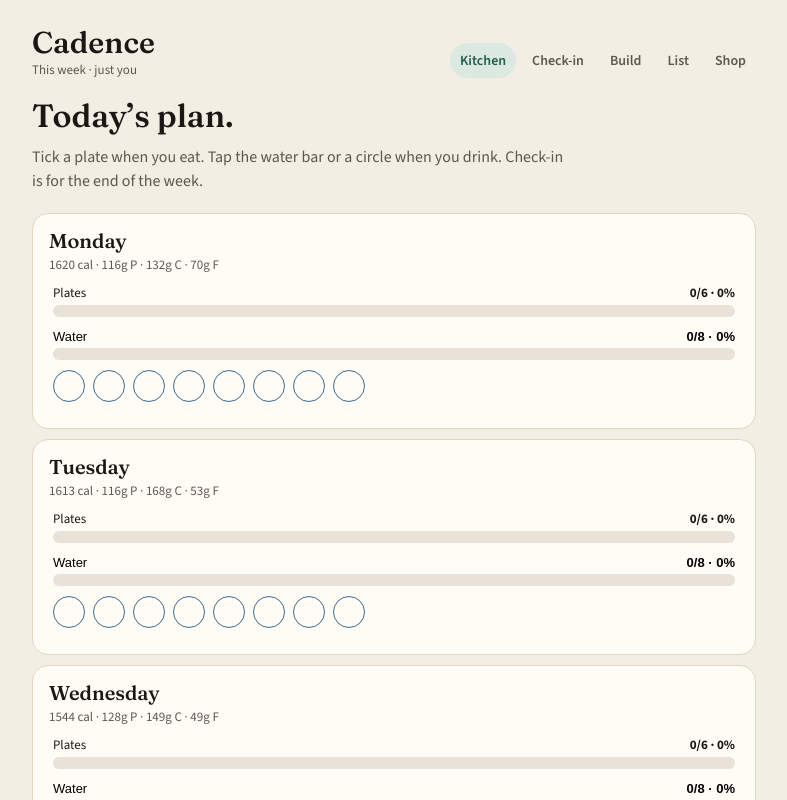
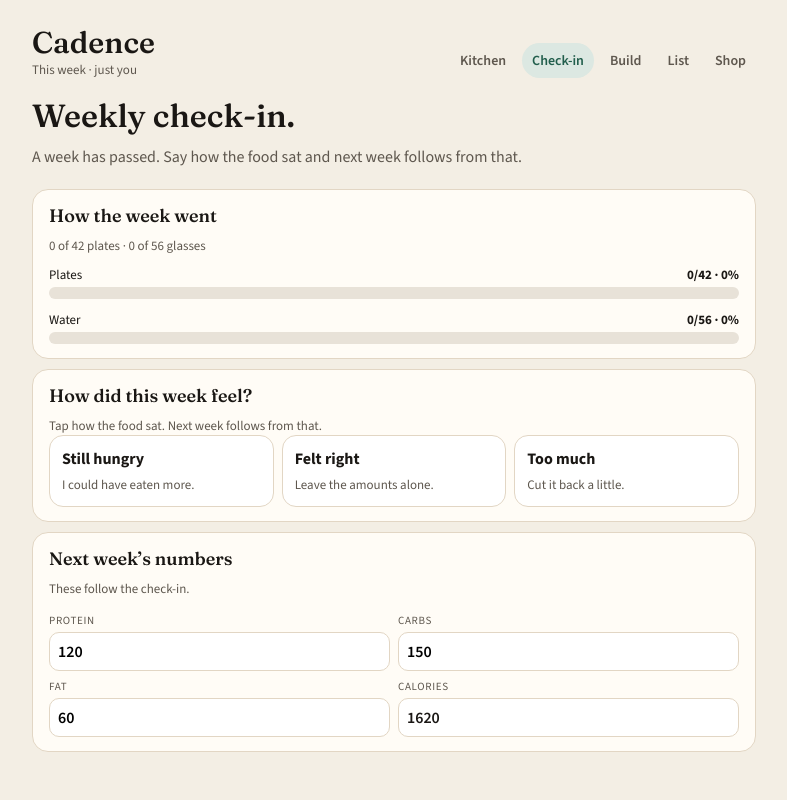
Before and after one commit to gcovarrubias23-5/cadence-web, a React (Vite) app: page / in a window 1280 px wide. Shown: the top 800 px of the page, without its empty margins (246-1033 px from the left). Built offline with nearby package versions, Linux system fonts and the light colour scheme.

Commit message:
Open Check-in when seven days have passed

```diff
--- a/src/App.jsx
+++ b/src/App.jsx
@@ -22,6 +22,7 @@ import { Meal } from './mealView.jsx'
 import { ProgressBars } from './bars.jsx'
 import { Checkin } from './Checkin.jsx'
 import { scrollAnchorToTop } from './scroll.js'
+import { daysUntilCheckin, isCheckinDue } from './weekGate.js'
 import {
   WATER_GOAL,
   addGlass,
@@ -60,7 +61,9 @@ function loadJson(key, fallback) {
 }
 
 export default function App() {
-  const [tab, setTab] = useState('week')
+  const [lastCheckin, setLastCheckin] = useState(() => loadJson('cadence.lastCheckin', null))
+  const dueNow = isCheckinDue(lastCheckin)
+  const [tab, setTab] = useState(dueNow ? 'checkin' : 'week')
   const [openDay, setOpenDay] = useState('')
   const [openSlot, setOpenSlot] = useState('')
   const [checked, setChecked] = useState({})
@@ -82,6 +85,7 @@ export default function App() {
   useEffect(() => { localStorage.setItem('cadence.week', JSON.stringify(picks)) }, [picks])
   useEffect(() => { localStorage.setItem('cadence.eaten', JSON.stringify(eaten)) }, [eaten])
   useEffect(() => { localStorage.setItem('cadence.water', JSON.stringify(water)) }, [water])
+  useEffect(() => { localStorage.setItem('cadence.lastCheckin', JSON.stringify(lastCheckin)) }, [lastCheckin])
   useEffect(() => {
     if (tab !== 'week' || !openDay || !openSlot) return
     const t = setTimeout(() => scrollAnchorToTop(`${openDay}-${openSlot}`), 40)
@@ -110,10 +114,16 @@ export default function App() {
   const weekPlates = DAYS.reduce((n, d) => n + dayEatenCount(eaten, d.id, SLOTS), 0)
   const weekWater = DAYS.reduce((n, d) => n + glassesFor(water, d.id), 0)
   const plateGoal = DAYS.length * 6
-  const waterGoal = DAYS.length * WATER_GOAL
+  const waterGoalWeek = DAYS.length * WATER_GOAL
+  const due = isCheckinDue(lastCheckin)
+  const daysLeft = daysUntilCheckin(lastCheckin)
 
   function patch(field, value) { setMarks((prev) => ({ ...prev, [field]: value })) }
-  function pulse(move) { setMarks((prev) => applyPulse(prev, move)); setLastMove(move) }
+  function pulse(move) {
+    setMarks((prev) => applyPulse(prev, move))
+    setLastMove(move)
+    setLastCheckin(new Date().toISOString())
+  }
   function choose(dayId, slot, mealId) {
     setPicks((prev) => prev.map((row) => (row.id === dayId ? { ...row, [slot]: mealId } : row)))
     setPicking(null)
@@ -153,8 +163,15 @@ export default function App() {
         <>
           <section className="hero">
             <h1>Today’s plan.</h1>
-            <p>Tick a plate when you eat. Tap the water bar or a circle when you drink. Check-in is for the end of the week.</p>
+            <p>Tick a plate when you eat. Tap water when you drink.</p>
           </section>
+          {due && (
+            <section className="card" style={{ borderColor: 'var(--accent)' }}>
+              <div className="goal-title">Time to check in</div>
+              <p className="note" style={{ marginTop: 0 }}>A week has passed. Say how the food sat so next week can move.</p>
+              <button className="btn" type="button" onClick={() => setTab('checkin')}>How did this week feel?</button>
+            </section>
+          )}
           {DAYS.map((d) => {
             const open = openDay === d.id
             const slotFactors = factors[d.id] || {}
@@ -227,7 +244,9 @@ export default function App() {
           platesAte={weekPlates}
           plateGoal={plateGoal}
           waterDrank={weekWater}
-          waterGoal={waterGoal}
+          waterGoal={waterGoalWeek}
+          due={due}
+          daysLeft={daysLeft}
         />
       )}
 
```
